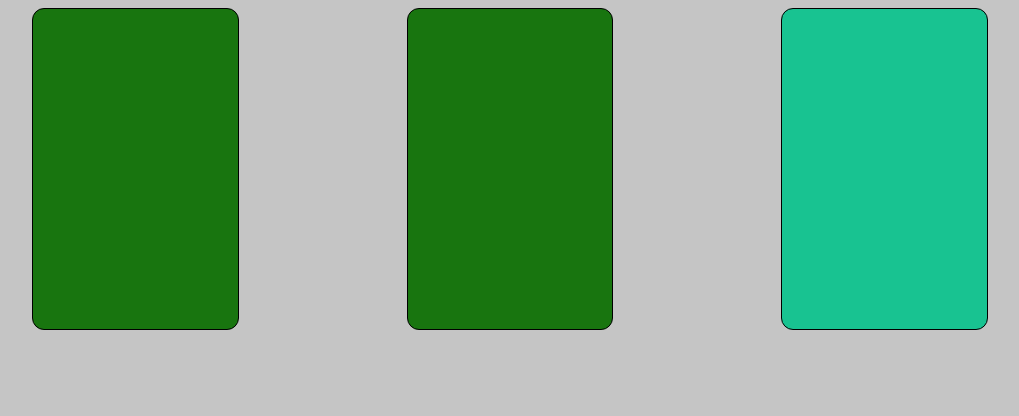
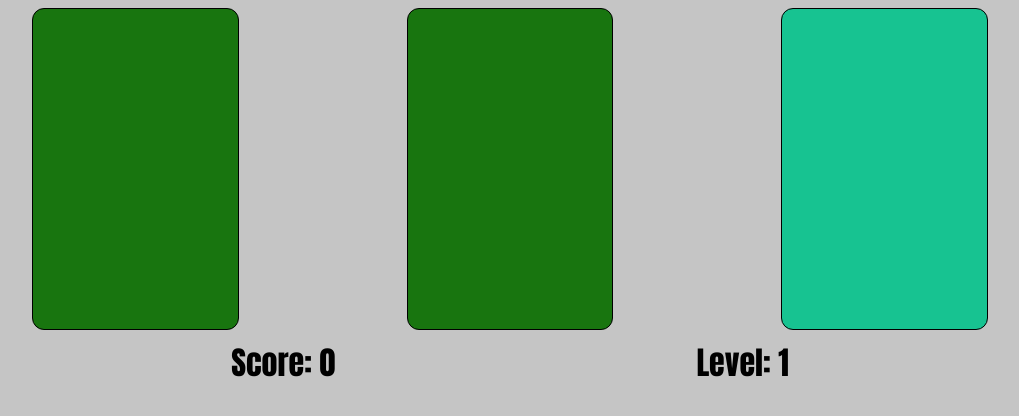
Before and after one commit to arjunaditya/elitmus-submission, a plain HTML site: page index.html in a window 1280 px wide. Both pictures are taken after a click on the element "Start Game". Shown: the whole page, without its empty margins (130-1149 px from the left). Drawn offline with Linux system fonts and the light colour scheme.

Commit message:
final changes

```diff
--- a/app.js
+++ b/app.js
@@ -13,7 +13,10 @@ Number.prototype.clamp = function (min, max) {
   return Math.min(Math.max(this, min), max);
 };
 
-const containerBox = document.querySelector(".guess_container");
+const containerBox = document.querySelector(".guess-container");
+const infoContainer = document.querySelector(".info-container");
+const scoreDiv = document.querySelector("#score");
+const levelDiv = document.querySelector("#level");
 
 // start game
 const startGame = document.querySelector(".start-game");
@@ -37,9 +40,7 @@ let diff = undefined;
 let diffInc = true;
 
 function genRandDiff() {
-  return (
-    Math.random() < 0.5 ? -1 : 1 * Math.floor(Math.random() * colorRange)
-  ).clamp(0, 255);
+  return Math.random() < 0.5 ? -1 : 1 * Math.floor(Math.random() * colorRange);
 }
 
 function setGame() {
@@ -54,9 +55,9 @@ function setGame() {
 
   //Set colour for diff blocks
   // (color plus or minus a random number between the range) clamped to valid RGB range
-  let red_diff = red + genRandDiff();
-  let green_diff = green + genRandDiff();
-  let blue_diff = blue + genRandDiff();
+  let red_diff = (red + genRandDiff()).clamp(0, 255);
+  let green_diff = (green + genRandDiff()).clamp(0, 255);
+  let blue_diff = (blue + genRandDiff()).clamp(0, 255);
 
   for (let i = 0; i < level; ++i) {
     let guessBox = document.createElement("div");
@@ -71,6 +72,8 @@ function setGame() {
       containerBox.appendChild(guessBox);
     }
   }
+  scoreDiv.textContent = `Score: ${score}`;
+  levelDiv.textContent = `Level: ${level - 2}`;
   return diff;
 }
 
@@ -80,11 +83,14 @@ function checkTile(boxID) {
   if (!roundEnded && boxID.split("guess-box-")[1] == diff) {
     intScore++;
     score++;
+    scoreDiv.style.color = "green";
     // alert(`Correct!\nYour score is: ${score}`);
   } else {
     intScore--;
+    scoreDiv.style.color = "red";
     // alert(`Wrong!\nYour score is: ${score}`);
   }
+  levelDiv.style.color = "black";
   roundEnded = true;
   if (
     diffInc &&
@@ -94,9 +100,11 @@ function checkTile(boxID) {
       level >= 8)
   ) {
     level = Math.min(level + 1, 10);
-    if (level <= 9)
+    if (level <= 9) {
       // alert(`New Level Reached 🎉🎉🎉\nLEVEL ${level - 2}`);
-      diffInc = false;
+      levelDiv.style.color = "green";
+    }
+    diffInc = false;
   }
   if (
     (level < 4 && intScore > 4) ||
@@ -108,13 +116,6 @@ function checkTile(boxID) {
     if (level < 9) intScore = 0;
     diffInc = true;
   }
-  console.table({ intScore, level, colorRange });
+  // console.table({ intScore, level, colorRange });
   setGame();
 }
-// reset game
-
-// update game
-
-// next level
-
-// guessBox.addEventListener();
--- a/index.html
+++ b/index.html
@@ -15,7 +15,11 @@
     <div class="start-game">
       <p>Start Game</p>
     </div>
-    <div class="guess_container">
+    <div class="guess-container">
+    </div>
+    <div class="info-container">
+      <div id="score">Score: </div>
+      <div id="level">Level: </div>
     </div>
   </main>
 </body>
--- a/style.css
+++ b/style.css
@@ -19,9 +19,10 @@ main {
   width: 6rem;
   height: 6rem;
   border-radius: 50%;
+  cursor: pointer;
 }
 
-.guess_container {
+.guess-container {
   display: flex;
   justify-content: space-evenly;
   flex-flow: row wrap;
@@ -48,3 +49,11 @@ main {
 .guess_box:current {
   transform: rotate(1080);
 }
+
+.info-container {
+  display: flex;
+  flex-direction: row;
+  justify-content: space-evenly;
+  font-size: 2rem;
+  font-family: Impact, Haettenschweiler, "Arial Narrow Bold", sans-serif;
+}
```
